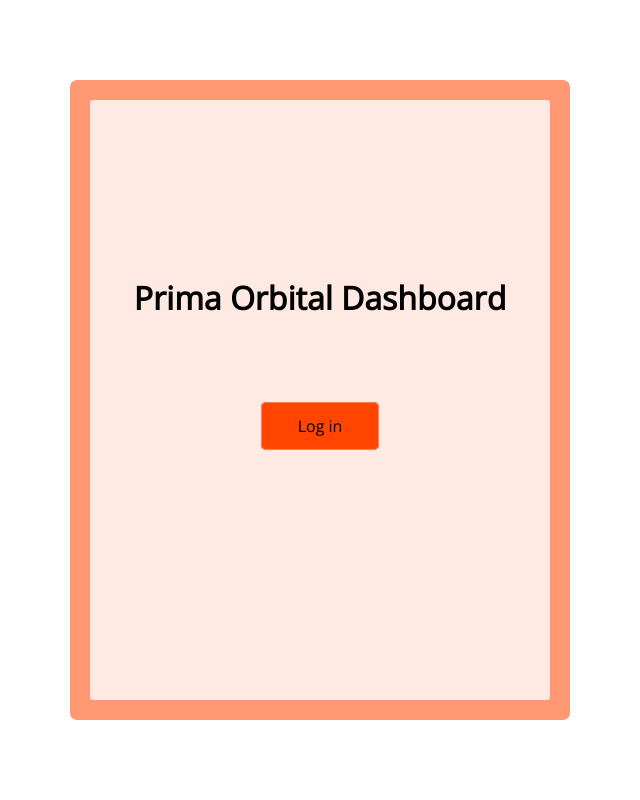
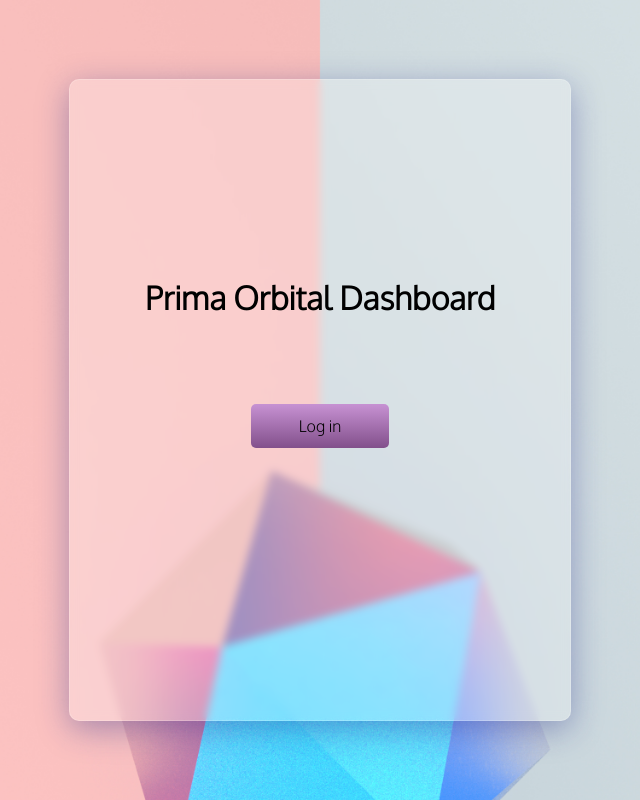
Before and after one commit to PrimaShouji/Orbital, an Angular app in the folder client/: page /dashboard/ in a window 1280 px wide. Shown: the whole page, without its empty margins (320-960 px from the left). Built offline with nearby package versions, Linux system fonts and the light colour scheme; no server answers.

Commit message:
Use glassmorphic styling

```diff
--- a/client/src/app/app.component.scss
+++ b/client/src/app/app.component.scss
@@ -5,6 +5,10 @@
 	left: 0;
 	height: 100%;
 	width: 100%;
+
+	background-image: url("../assets/images/shot-stash-pastel-geometric-shape-two-tone.jpg");
+	background-repeat: no-repeat;
+	background-size: cover;
 
 	> .app-entry-middle {
 		display: table-cell;
@@ -16,15 +20,17 @@
 			width: 460px;
 			height: 600px;
 
-			border-radius: 7px;
-			background-color: rgba(255, 127, 80, 0.8);
+			border-radius: 10px;
+			background-color: rgba(255, 255, 255, 0.25);
+			box-shadow: 0 8px 32px 0 rgba(31, 38, 135, 0.37);
+			backdrop-filter: blur(4px);
+			-webkit-backdrop-filter: blur(4px);
+			border: 1px solid rgba(255, 255, 255, 0.18);
 
 			> .app-entry-card {
 				height: 540px;
 				text-align: center;
 				padding: 30px;
-				border-radius: 3px;
-				background-color: rgba(255, 255, 255, 0.8);
 
 				h1 {
 					margin-top: 150px;
@@ -37,15 +43,14 @@
 
 $login-padding: 12px;
 .app-login-button {
-	padding: $login-padding $login-padding * 3 $login-padding $login-padding * 3;
-	border: 1px solid coral;
+	padding: $login-padding $login-padding * 4 $login-padding $login-padding * 4;
 	border-radius: 5px;
 	text-decoration: none;
 	color: black;
-	background-color: orangered;
+	background: linear-gradient(rgb(199, 146, 211), rgb(130, 80, 139));
 	transition-duration: 100ms;
 
 	&:hover {
-		background-color: orange;
+		background: linear-gradient(rgb(199, 146, 211), rgb(153, 107, 163));
 	}
 }
--- a/client/src/styles.scss
+++ b/client/src/styles.scss
@@ -1,6 +1,6 @@
 @import "~normalize.css";
-@import url("https://fonts.googleapis.com/css2?family=Open+Sans:wght@300;400&display=swap");
+@import url("https://fonts.googleapis.com/css2?family=Oxygen:wght@300&display=swap");
 
 * {
-	font-family: "Open Sans", sans-serif;
+	font-family: "Oxygen", sans-serif;
 }
```
Also changed, not shown: client/src/assets/images/shot-stash-pastel-geometric-shape-two-tone.jpg (added).
